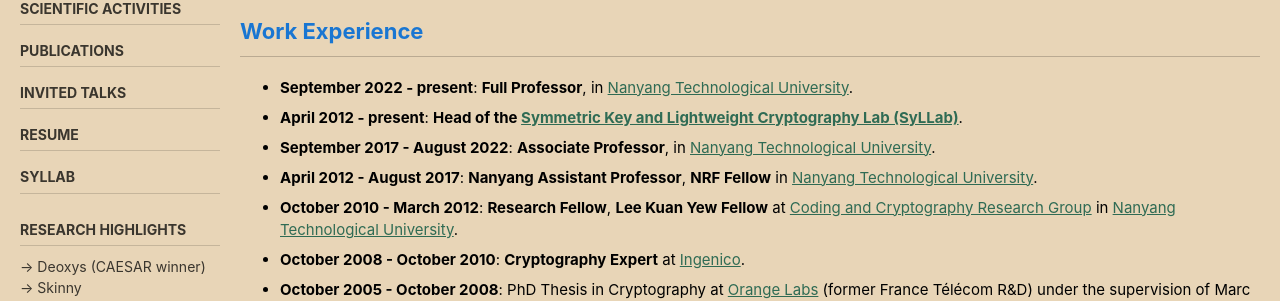
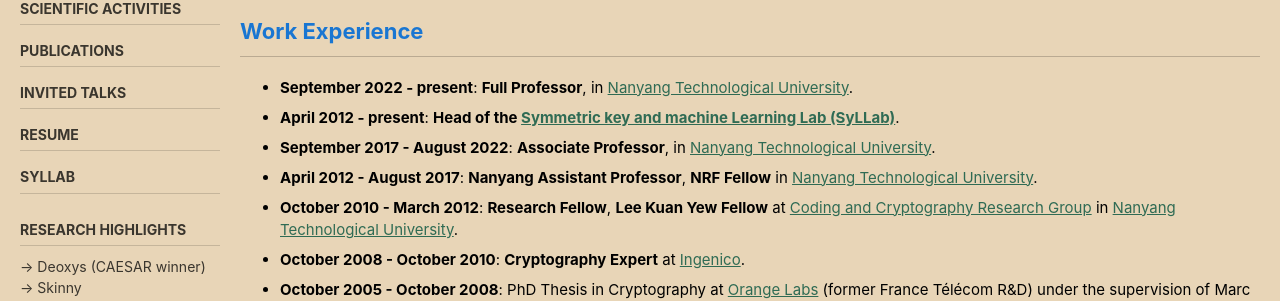
Before and after one commit to thomaspeyrin/web, a Jekyll site: the page built from resume.md, in a window 1280 px wide and 900 px high, scrolled down 308 px. Shown: the part 193-494 px from the top of the window. Built offline with Jekyll 4.4.1, drawn with Linux system fonts in a browser that asks for light colours; cached includes are drawn as plain includes; nearby versions of some CDN libraries; our own code applies the rules of GitHub Pages for plain Markdown files.

Commit message:
Update lab name from 'Symmetric Key and Lightweight' to 'Symmetric key and machine Learning'

```diff
--- a/resume.md
+++ b/resume.md
@@ -22,7 +22,7 @@ sidebar:
 
 ## Work Experience
 - __September 2022 - present__: **Full Professor**, in [Nanyang Technological University](http://www.ntu.edu.sg/).
-- __April 2012 - present__: **Head of the [Symmetric Key and Lightweight Cryptography Lab (SyLLab)](https://syllab-ntu.github.io/syllab/)**.
+- __April 2012 - present__: **Head of the [Symmetric key and machine Learning Lab (SyLLab)](https://syllab-ntu.github.io/syllab/)**.
 - __September 2017 - August 2022__: **Associate Professor**, in [Nanyang Technological University](http://www.ntu.edu.sg/).
 - __April 2012 - August 2017__: **Nanyang Assistant Professor**, **NRF Fellow** in [Nanyang Technological University](http://www.ntu.edu.sg/).
 - __October 2010 - March 2012__: **Research Fellow**, **Lee Kuan Yew Fellow** at [Coding and Cryptography Research Group](http://www1.spms.ntu.edu.sg/~ccrg/) in [Nanyang Technological University](http://www.ntu.edu.sg/).
```
